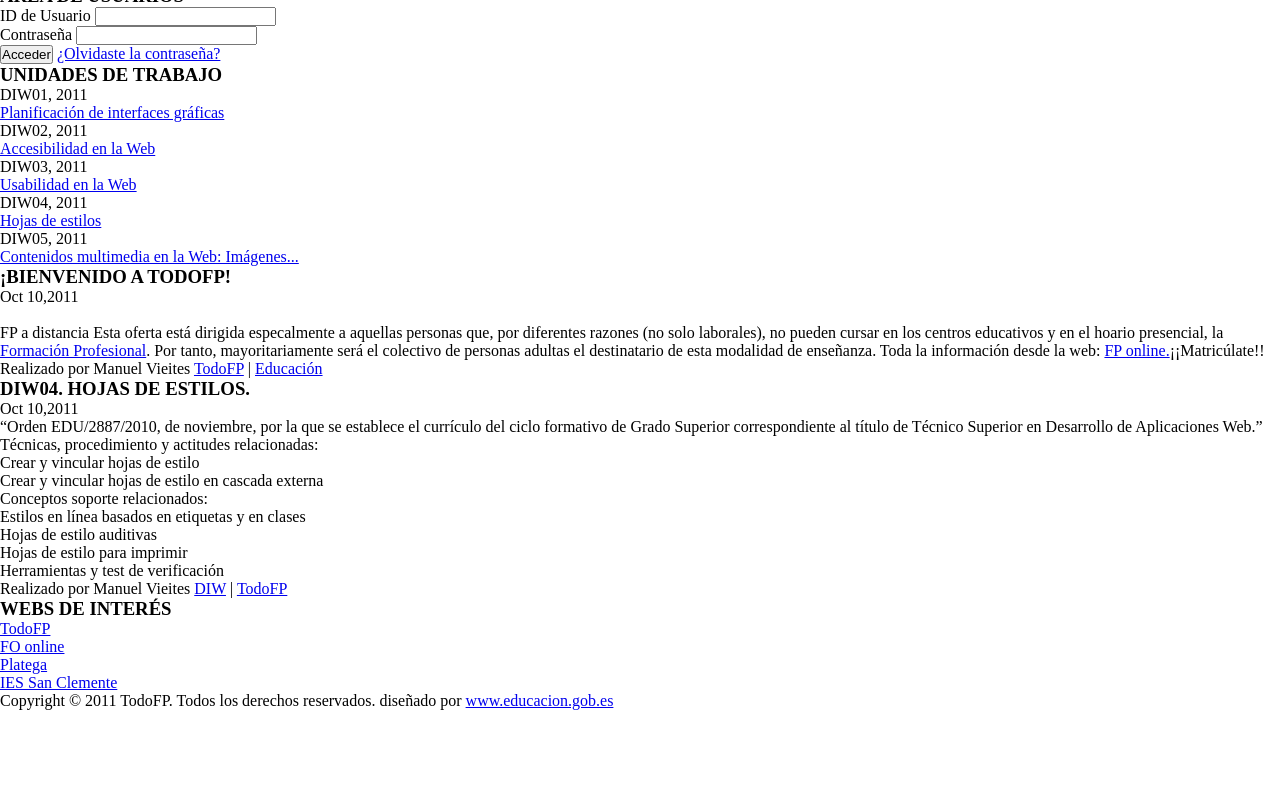
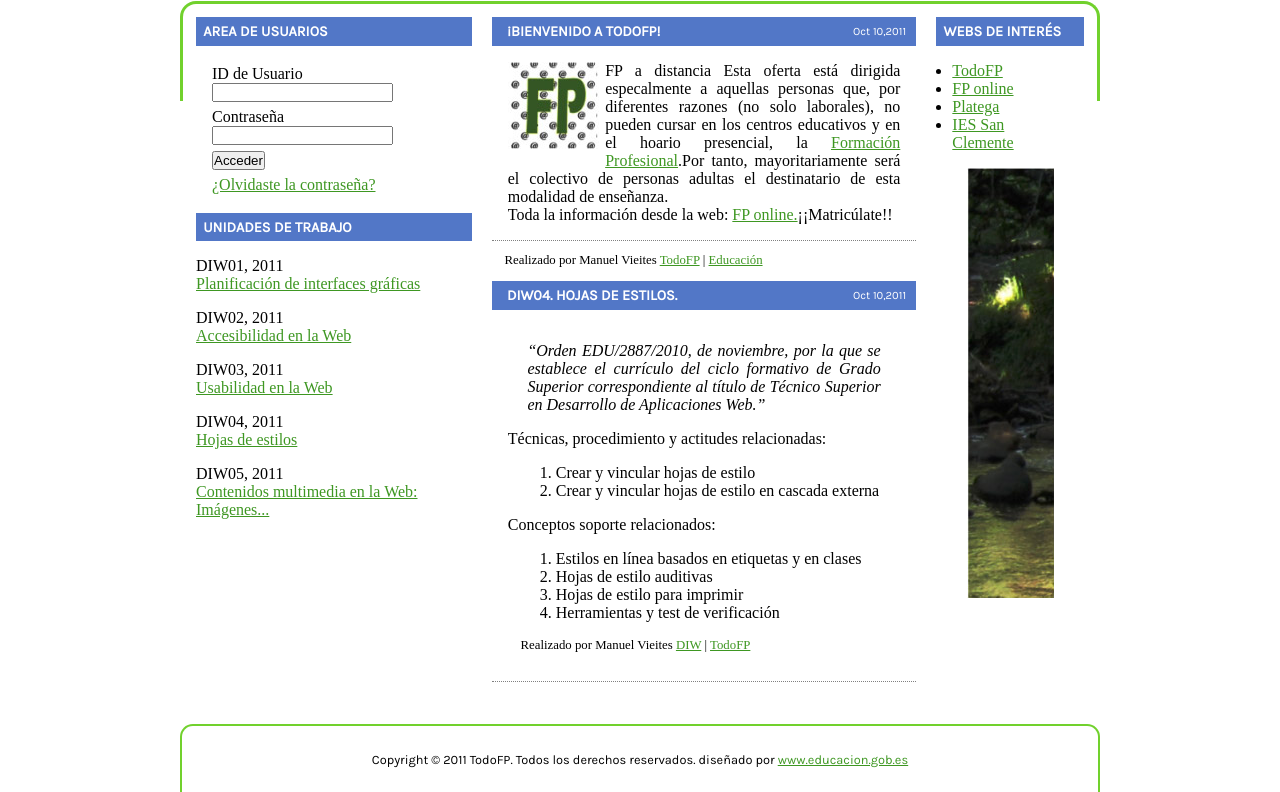
Before and after one commit to DanielLorenzoCabrera/dor_act4, a plain HTML site: page index.html in a window 1280 px wide. Shown: the part 79-871 px from the top of the page. Before the commit the page ends 800 px from the top, so only its background shows below. Drawn offline with Linux system fonts and the light colour scheme; a web font is replaced by a local one.

Commit message:
Diseño web terminado

```diff
--- a/estilos.css
+++ b/estilos.css
@@ -1,5 +1,4 @@
-@import url('https://fonts.googleapis.com/css2?family=Shippori+Antique&display=swap');
-
+@import url('https://fonts.googleapis.com/css2?family=Karla&family=Shippori+Antique+B1&display=swap');
 
 *{
     box-sizing: border-box;
@@ -7,6 +6,45 @@
     margin: 0;
 }
 
+
+/*
+    AJUSTES GENERALES
+*/
+
+h3{
+    background-color: #5277c7;
+    color: #fff;
+    font-family: 'Karla', sans-serif;
+    font-size: .9em;
+    padding: .4em .5em;
+}
+
+hgroup{
+    display: flex;
+    flex-flow: row nowrap;
+    align-items: center;
+    justify-content: space-between;
+    background-color: #5277c7;
+    padding: 0 .5em;
+}
+
+hgroup p{
+   font-size: .7em;
+   color: #fff;
+   font-family: 'Karla', sans-serif;
+   margin: 0 .2em;
+}
+
+a{
+    color: #3e9722;
+}
+
+
+
+
+/*
+    AJUSTES ESPECÍFICOS
+*/
 
 header{
     max-width: 920px;
@@ -16,6 +54,7 @@ header{
     justify-content: space-between;
     align-items: flex-end;
     padding: 20px 20px 0 20px;
+    border-radius: .5em;
 
 }
 
@@ -29,10 +68,168 @@ header .logo > p:first-of-type{
 header > nav{
     display: flex;
     flex-flow: row wrap;
-    background-color: red;
+
 }
 
 header > nav > a{
     background: radial-gradient(circle, rgba(248,251,234,1) 31%, rgba(224,255,75,1) 100%);
-    padding: .5em 1em;
+    padding: .5em 1.5em;
+    border-radius: .1em;
+    margin: 0 .1em;
+    font-family: 'Karla', sans-serif;
+    text-decoration: none;
+    color: #000;
+
 }
+
+header > nav > a:hover{
+    background: none;
+    background-color: #feb445;
+}
+
+
+
+main{
+    display: flex;
+    flex-flow: row nowrap;
+    max-width: 920px;
+    margin: 1em auto;
+    justify-content: center;
+    position: relative;
+    padding: 1em;
+}
+
+.border{
+    width: 100%;
+    height: 100px;
+    border: .2em solid #71d12d;
+    border-width: .2em .2em 0 .2em;
+    border-radius: 1em 1em 0 0;
+    position: absolute;
+    top: 0;
+
+}
+
+
+main > section:first-child{
+    width:220px;
+}
+
+main > section:first-child h3{
+    text-align: center;
+}
+
+main > section:first-of-type form {
+    display: flex;
+    flex-flow: column nowrap;
+    align-items: flex-start;
+    padding: 1em;
+
+}
+
+form .input{
+    display: flex;
+    flex-flow: column nowrap;
+}
+
+main > section:first-of-type form > *{
+    margin: .2em 0;
+}
+
+main > section:first-child >article:nth-of-type(2) > section{
+    padding: .5em;
+}
+
+.unidad-trabajo{
+    margin: 1em 0;
+}
+
+
+main > section:nth-of-type(2){
+    width: 480px;
+    padding-left: 20px;
+}
+
+
+
+main > section:nth-of-type(2) > article:first-of-type > div{
+    padding: 1em;
+    border-bottom: dotted grey .1em;
+}
+
+main > section:nth-of-type(2) > article:first-of-type > div img{
+    float: left;
+    margin: 0 .4em .4em 0 ;
+}
+
+main > section:nth-of-type(2) > article:first-of-type > div p{
+    text-align: justify;
+}
+
+main > section:nth-of-type(2) > article:first-of-type > p{
+    margin: 1em 0 1em 1em;
+    font-size: .8em;
+}
+
+
+main > section:nth-of-type(2) > article:nth-of-type(2) > div{
+    padding: 1em;
+    border-bottom: dotted grey .1em;
+}
+
+main > section:nth-of-type(2) > article:nth-of-type(2) > div > section > *{
+    margin: 1em  0;
+
+
+}
+
+main > section:nth-of-type(2) > article:nth-of-type(2) > div > section ul, main > section:nth-of-type(2) > article:nth-of-type(2) > div > section ol {
+    padding-left: 3em;
+
+}
+
+main > section:nth-of-type(2) > article:nth-of-type(2) > div > section:first-of-type{
+
+    max-width: 90%;
+    margin: 1em auto;
+    text-align: justify;
+    font-style: italic;
+}
+
+
+main > section:nth-of-type(2) > article:nth-of-type(2) > div > section:last-of-type > p:last-of-type{
+    font-size: .8em;
+    margin: 1em 0 1em 1em;
+}
+
+
+
+main > section:last-child{
+    width: 180px;
+    padding-left: 20px;
+}
+
+main > section:last-child ul{
+    margin: 1em;
+
+}
+
+main > section:last-child figure{
+    text-align: center;
+}
+
+
+
+
+footer{
+    width: 920px;
+    padding: 2em 0;
+    margin: 2em auto 0 auto;
+    text-align: center;
+    border: .2em solid #71d12d;
+    border-width: .2em .2em 0 .2em;
+    border-radius: 1em 1em 0 0;
+    font-family: 'Karla', sans-serif;
+    font-size: .8em;
+
+}
--- a/index.html
+++ b/index.html
@@ -23,6 +23,7 @@
             </nav>
         </header>
         <main>
+            <div class="border"></div>
             <section>
                 <article>
                     <h3>AREA DE USUARIOS</h3>
@@ -76,8 +77,9 @@
                         <p>Oct 10,2011</p>
                     </hgroup>
                     <div>
-                        <img src="" alt="">
-                        <p>FP a distancia Esta oferta está dirigida especalmente a aquellas personas que, por diferentes razones (no solo laborales), no pueden cursar en los centros educativos y en el hoario presencial, la <a href="#">Formación Profesional</a>. Por tanto, mayoritariamente será el colectivo de personas adultas el destinatario de esta modalidad de enseñanza. Toda la información desde la web: <a href="#">FP online.</a>¡¡Matricúlate!!</p>
+                        <img src="img/FP.png" alt="">
+                        <p>FP a distancia Esta oferta está dirigida especalmente a aquellas personas que, por diferentes razones (no solo laborales), no pueden cursar en los centros educativos y en el hoario presencial, la <a href="#">Formación Profesional</a>.Por tanto, mayoritariamente será el colectivo de personas adultas el destinatario de esta modalidad de enseñanza.</p>
+                        <p>Toda la información desde la web: <a href="#">FP online.</a>¡¡Matricúlate!!</p>
                     </div>
                     <p>Realizado por Manuel Vieites <a href="#">TodoFP</a> | <a href="#">Educación</a></p>
                 </article>
@@ -116,12 +118,14 @@
                     <div>
                         <ul>
                             <li><a href="#">TodoFP</a></li>
-                            <li><a href="#">FO online</a></li>
+                            <li><a href="#">FP online</a></li>
                             <li><a href="#">Platega</a></li>
                             <li><a href="#">IES San Clemente</a></li>
                         </ul>
-
                     </div>
+                    <figure>
+                        <img src="img/banner.png" alt="">
+                    </figure>
                 </article>
             </section>
 
```
